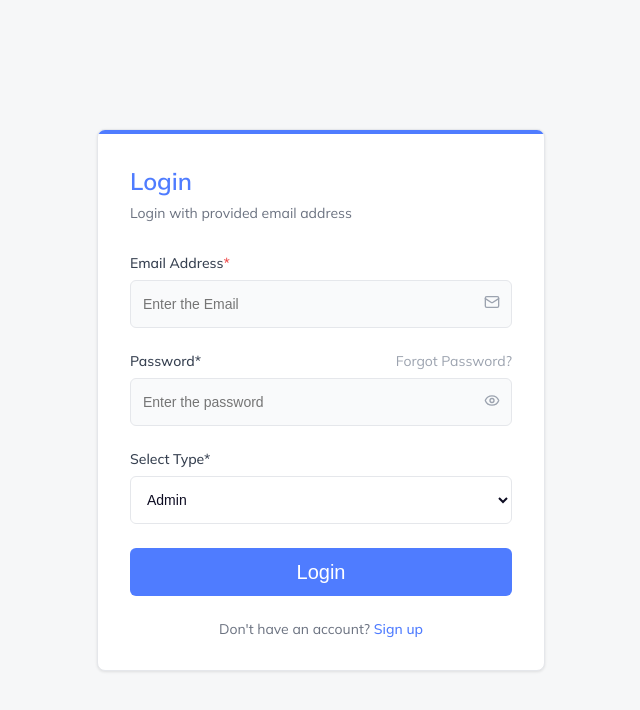
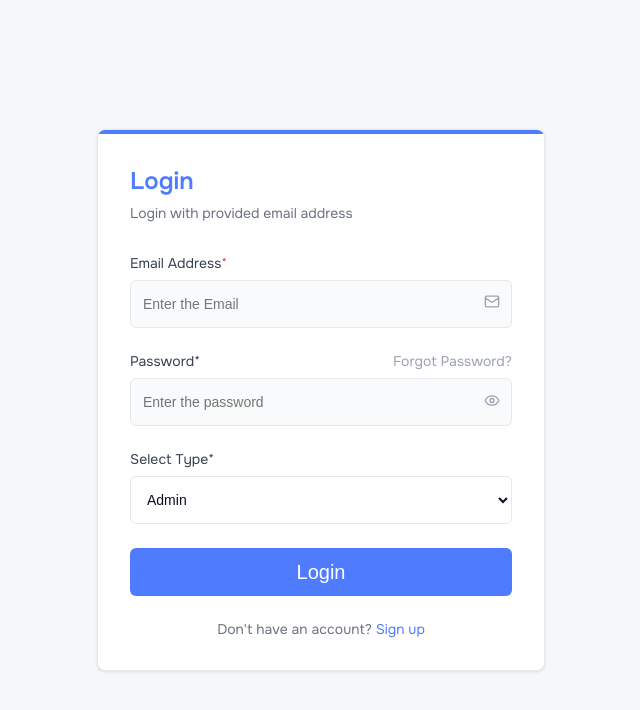
Before and after one commit to KhanSumaiya07/crm, a Next.js app: page / in a window 1280 px wide. Shown: the top 710 px of the page, without its empty margins (319-959 px from the left). Built offline with nearby package versions, Linux system fonts and the light colour scheme.

Commit message:
change font

```diff
--- a/app/globals.css
+++ b/app/globals.css
@@ -11,17 +11,23 @@
   --subtle-text: #6b7280;
   --border-color: #dbe2e8;
 
+
+
+
   /* 🅰️ Typography - Desktop base */
   /* --font-family:'Inter', sans-serif; */
 }
+
+
 html,
 body {
   max-width: 100vw;
   overflow-x: hidden;
+
 }
 
 body {
-  font-family: "Mulish", sans-serif;
+
 
   background-color: var(--background-color);
 }
--- a/app/layout.js
+++ b/app/layout.js
@@ -2,6 +2,13 @@ import "./globals.css";
 import { Providers } from "../store/Providers"; // ✅ Fix this line
 
 
+import {Onest} from "next/font/google"
+
+const onest = Onest({
+  subsets: ['latin'],
+  weight: ['300', '400', '600', '700'], // include weights you use
+  display: 'swap',
+});
 export const metadata = {
   title: "Edu-wire CRM",
   description: "Generated by edu-wire team",
@@ -9,7 +16,7 @@ export const metadata = {
 
 export default function RootLayout({ children }) {
   return (
-    <html lang="en">
+    <html lang="en" className={onest.className}>
       <body>
         <Providers>{children}</Providers>
       </body>
```
